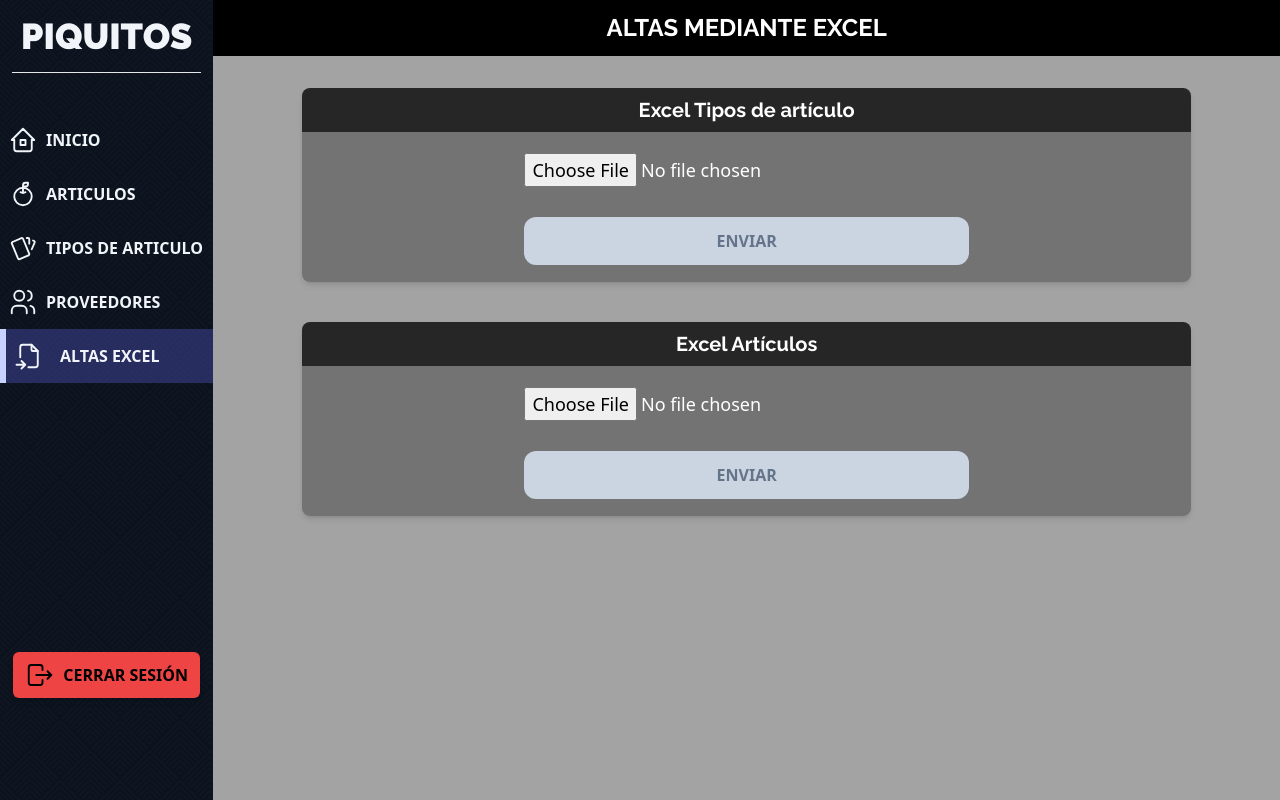
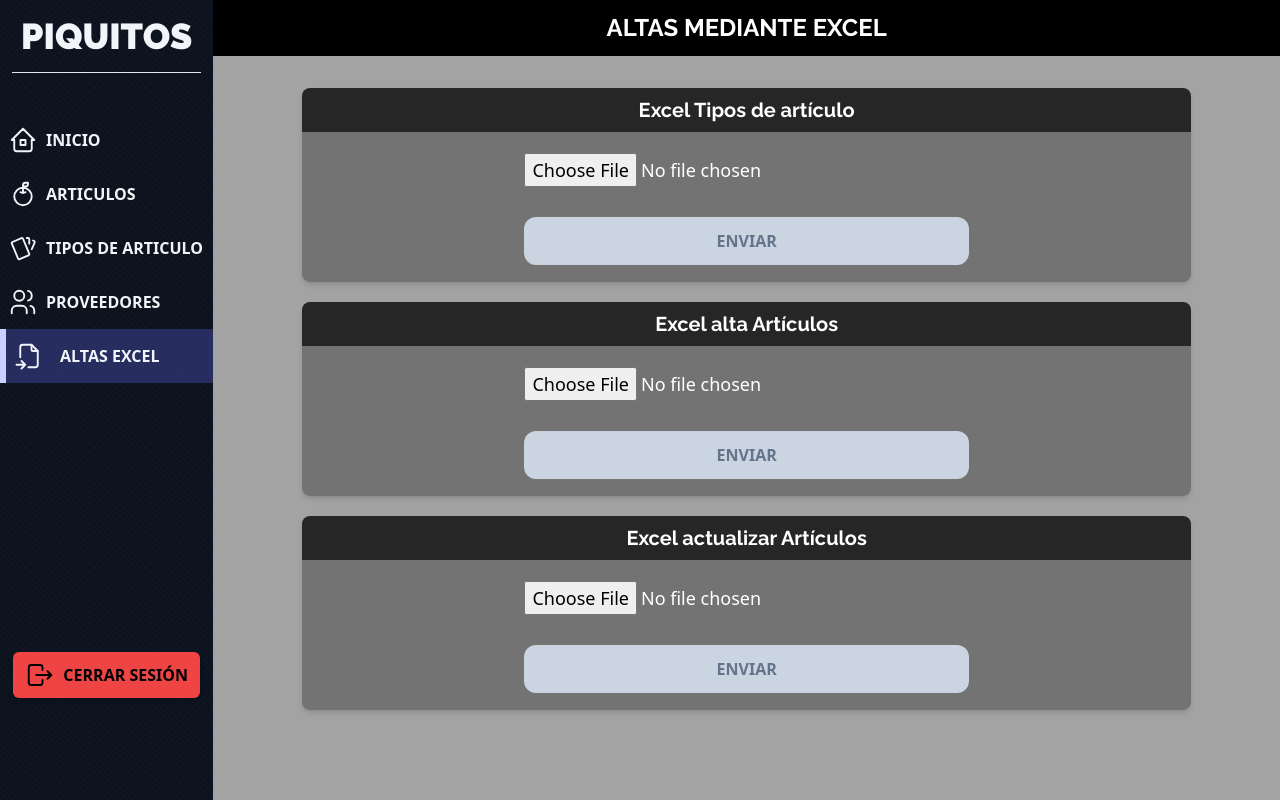
Before and after one commit to julibosch/libreria-front, a React (Vite) app: page /inicio/altas-excel in a window 1280 px wide. Built offline with nearby package versions, Linux system fonts and the light colour scheme; no server answers.

Commit message:
Actualizacion mediante excel de articulos

```diff
--- a/package.json
+++ b/package.json
@@ -15,6 +15,7 @@
     "react": "^18.2.0",
     "react-dom": "^18.2.0",
     "react-router-dom": "^6.14.2",
+    "react-spinners": "^0.13.8",
     "react-toastify": "^9.1.3",
     "xlsx": "^0.18.5"
   },
--- a/src/context/ArticuloProvider.jsx
+++ b/src/context/ArticuloProvider.jsx
@@ -99,12 +99,14 @@ const ArticuloProvider = ({ children }) => {
 
   // FUNCION EDITAR ARTICULO
   const editarArticulo = async (articulo) => {
+    console.log(codigo)
     try {
       const respuesta = await clienteAxios.put(
-        `/admin/articulo/${idArticulo}`,
+        `/admin/articulo/${codigo}`,
         articulo
       );
-
+        console.log(respuesta)
+        return
       //Variable que tiene el numero 1 si la edicion fue correcta o 0 si no se modificaron campos
       const exito = respuesta.data.respuesta[0];
 
--- a/src/pages/AltasExcel.jsx
+++ b/src/pages/AltasExcel.jsx
@@ -4,12 +4,15 @@ import * as XLSX from "xlsx";
 import "react-toastify/dist/ReactToastify.css";
 import { ToastContainer } from "react-toastify";
 import { toast } from 'react-toastify';
+import BounceLoader from "react-spinners/BounceLoader";
 
 const AltasExcel = () => {
   const [tipoArticulos, setTipoArticulos] = useState([]);
   const [articulos, setArticulos] = useState([]);
   const [activarSubmitArticulo, setActivarSubmitArticulo] = useState(true);
   const [activarSubmitTipo, setActivarSubmitTipo] = useState(true);
+  const [activarSubmitActualizar, setActivarSubmitActualizar] = useState(true);
+  const [loading, setLoading] = useState(false);
 
   const handleLeer = (e, informacion) => {
     const file = e.target.files[0];
@@ -21,17 +24,32 @@ const AltasExcel = () => {
         const workbook = XLSX.read(data, { type: "array" });
         const sheetName = workbook.SheetNames[0];
         const sheet = workbook.Sheets[sheetName];
+
+        //Si es la actualizacion,
+        // Obtener el rango de celdas con datos (excluyendo la primera fila porque viene la fecha)
+        if (informacion == "actualizarArticulo") {
+          const range = XLSX.utils.decode_range(sheet["!ref"]);
+          range.s.r = 1; // Comienza desde la segunda fila (0-indexed)
+          sheet["!ref"] = XLSX.utils.encode_range(range);
+        }
         const resultado = XLSX.utils.sheet_to_json(sheet, { raw: true });
 
+        //Informacion es un parametro que se pasa en cada onchange
         if (informacion === "tipoArticulo") {
           setTipoArticulos(resultado);
           setActivarSubmitTipo(false);
-          console.log("tipo", resultado)
-        } else {
+        }
+
+        if (informacion === "altaArticulo") {
           setArticulos(resultado)
           setActivarSubmitArticulo(false);
-          console.log("articulo", articulos)
         }
+
+        if (informacion === "actualizarArticulo") {
+          setArticulos(resultado);
+          setActivarSubmitActualizar(false);
+        }
+
       };
       reader.readAsArrayBuffer(file);
     }
@@ -61,15 +79,35 @@ const AltasExcel = () => {
     }
   }
 
-  const notify = (mensaje) => {
-    toast.success(mensaje)
+  const handleActualizarArticulos = async (e) => {
+    setLoading(true);
+    e.preventDefault();
+    console.log(articulos);
+    const url = "http://localhost:4000/admin/articuloExcelEditar";
+    try {
+      const respuesta = await axios.put(url, articulos);
+      notify("success", respuesta.data.msg);
+      return setLoading(false);
+    } catch (error) {
+      console.log(error)
+      return notify("error", error.response.data.msg);
+    }
+  }
+
+  const notify = (tipo, mensaje) => {
+    if (tipo === "success") {
+      return toast.success(mensaje);
+    }
+    if (tipo === "error") {
+      return toast.error(mensaje);
+    }
   }
 
   return (
     <section className="w-5/6">
       <h1 className="bg-black w-full text-white py-3 text-2xl font-bold uppercase text-center mb-8">Altas mediante Excel</h1>
 
-      <div className="w-5/6 mx-auto mb-10 rounded-lg overflow-hidden shadow-md">
+      <div className="w-5/6 mx-auto mb-5 rounded-lg overflow-hidden shadow-md">
         <h3 className="bg-neutral-800 text-center font-bold text-white text-xl py-2">Excel Tipos de artículo</h3>
         <form onSubmit={handleEnviarTiposArticulos} className="flex flex-col justify-around items-center container mx-auto min-h-[150px] bg-neutral-500">
           <input type="file" accept=".xlsx, .xls" onChange={(e) => handleLeer(e, "tipoArticulo")} className="w-1/2 text-lg mx-auto my-3 text-white cursor-pointer" />
@@ -77,13 +115,32 @@ const AltasExcel = () => {
         </form>
       </div>
 
-      <div className="w-5/6 mx-auto rounded-lg overflow-hidden shadow-md">
-        <h3 className="bg-neutral-800 text-center font-bold text-white text-xl py-2">Excel Artículos</h3>
+      <div className="w-5/6 mx-auto mb-5 rounded-lg overflow-hidden shadow-md">
+        <h3 className="bg-neutral-800 text-center font-bold text-white text-xl py-2">Excel alta Artículos</h3>
         <form onSubmit={handleEnviarArticulos} className="flex flex-col justify-around items-center container mx-auto min-h-[150px] bg-neutral-500">
-          <input type="file" accept=".xlsx, .xls" onChange={(e) => handleLeer(e, "articulo")} className="w-1/2 text-lg mx-auto my-3 text-white cursor-pointer" />
+          <input type="file" accept=".xlsx, .xls" onChange={(e) => handleLeer(e, "altaArticulo")} className="w-1/2 text-lg mx-auto my-3 text-white cursor-pointer" />
           <input type="submit" value="Enviar" disabled={activarSubmitArticulo} className="uppercase font-bold disabled:bg-slate-300 disabled:text-slate-500 disabled:cursor-not-allowed disabled:shadow-none bg-slate-900 text-white hover:bg-slate-700 py-3 w-6/12 mx-auto mb-2 cursor-pointer rounded-xl transition-all shadow-md" />
         </form>
       </div>
+
+      <div className="w-5/6 mx-auto mb-10 rounded-lg overflow-hidden shadow-md">
+        <h3 className="bg-neutral-800 text-center font-bold text-white text-xl py-2">Excel actualizar Artículos</h3>
+        <form onSubmit={handleActualizarArticulos} className="flex flex-col justify-around items-center container mx-auto min-h-[150px] bg-neutral-500">
+          <input type="file" accept=".xlsx, .xls" onChange={(e) => handleLeer(e, "actualizarArticulo")} className="w-1/2 text-lg mx-auto my-3 text-white cursor-pointer" />
+          {
+          loading &&
+          <BounceLoader
+            loading={loading}
+            color="#F2CB05"
+            size={100}
+            aria-label="Loading Spinner"
+            data-testid="loader"
+          />
+        }
+          <input type="submit" value="Enviar" disabled={activarSubmitActualizar} className="uppercase font-bold disabled:bg-slate-300 disabled:text-slate-500 disabled:cursor-not-allowed disabled:shadow-none bg-slate-900 text-white hover:bg-slate-700 py-3 w-6/12 mx-auto mb-2 cursor-pointer rounded-xl transition-all shadow-md" />
+        </form>
+      </div>
+
       <ToastContainer
         position="top-right"
         autoClose={5000}
```
Also changed, not shown: 1 other file (tests, documents, lock files or other folders).
